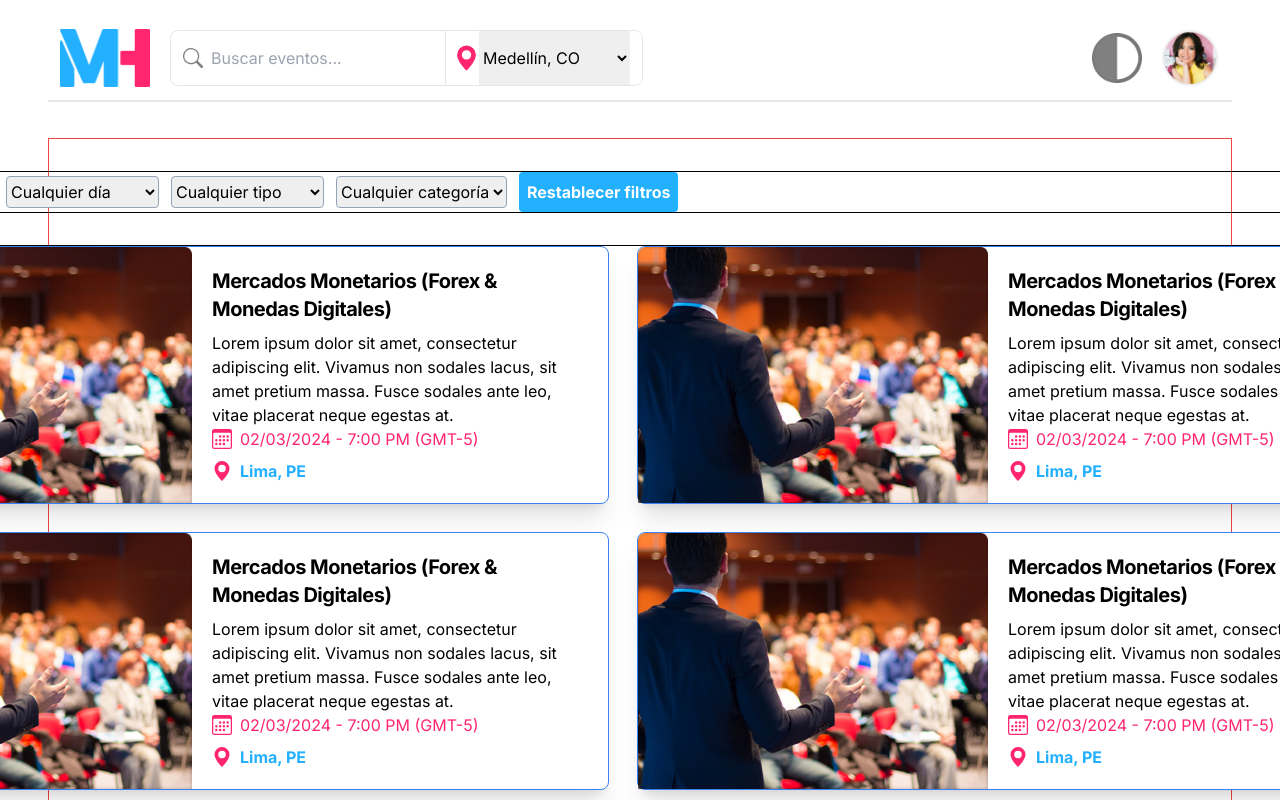
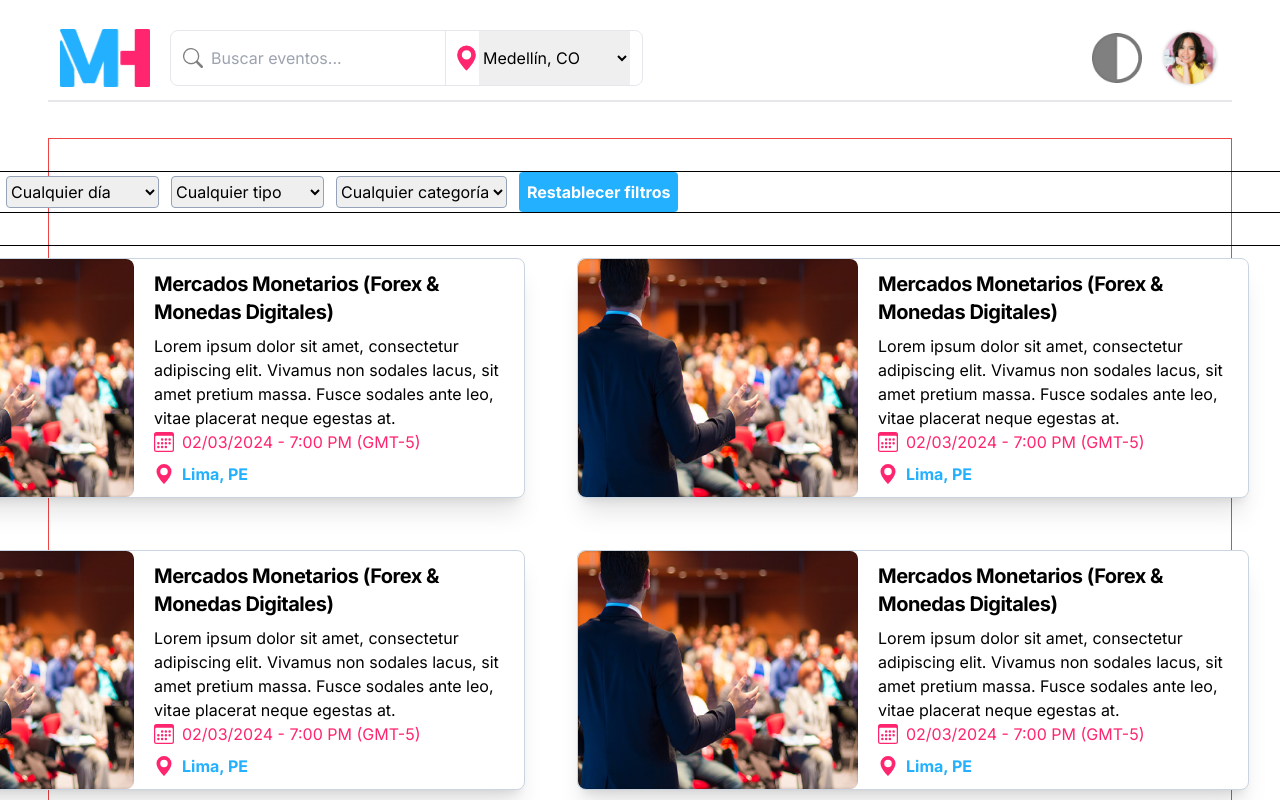
Before and after one commit to No-Country/c16-27-n-node-react, a Next.js app: page /searchPage in a window 1280 px wide. Shown: the top 800 px of the page. Built offline with nearby package versions, Linux system fonts and the light colour scheme.

Commit message:
Update CardWithDescription component styling and image dimensions

```diff
--- a/src/app/components/CardWithDescription.jsx
+++ b/src/app/components/CardWithDescription.jsx
@@ -4,14 +4,15 @@ import Link from "next/link";
 
 const CardWithDescription = ({ img, title, date, location }) => {
   return (
-    <div className=" flex max-w-3xl bg-white border border-blue-500 rounded-lg shadow-xl ">
+    <div className="border border-slate-300 m-3 flex h-[240px] w-[42rem] bg-white rounded-lg shadow-xl ">
       <Image
         src={img || "/imgCard-1.png"}
         alt="card image"
-        width={350}
-        height={400}
+        width={280}
+        height={300}
+        className="rounded-lg"
       />
-      <div className="p-5 flex flex-col justify-center">
+      <div className="p-5 flex flex-col justify-center ">
         <h5 class="mb-2 text-xl font-bold tracking-tight ">
           {title || "Titulo del evento"}
         </h5>
```
